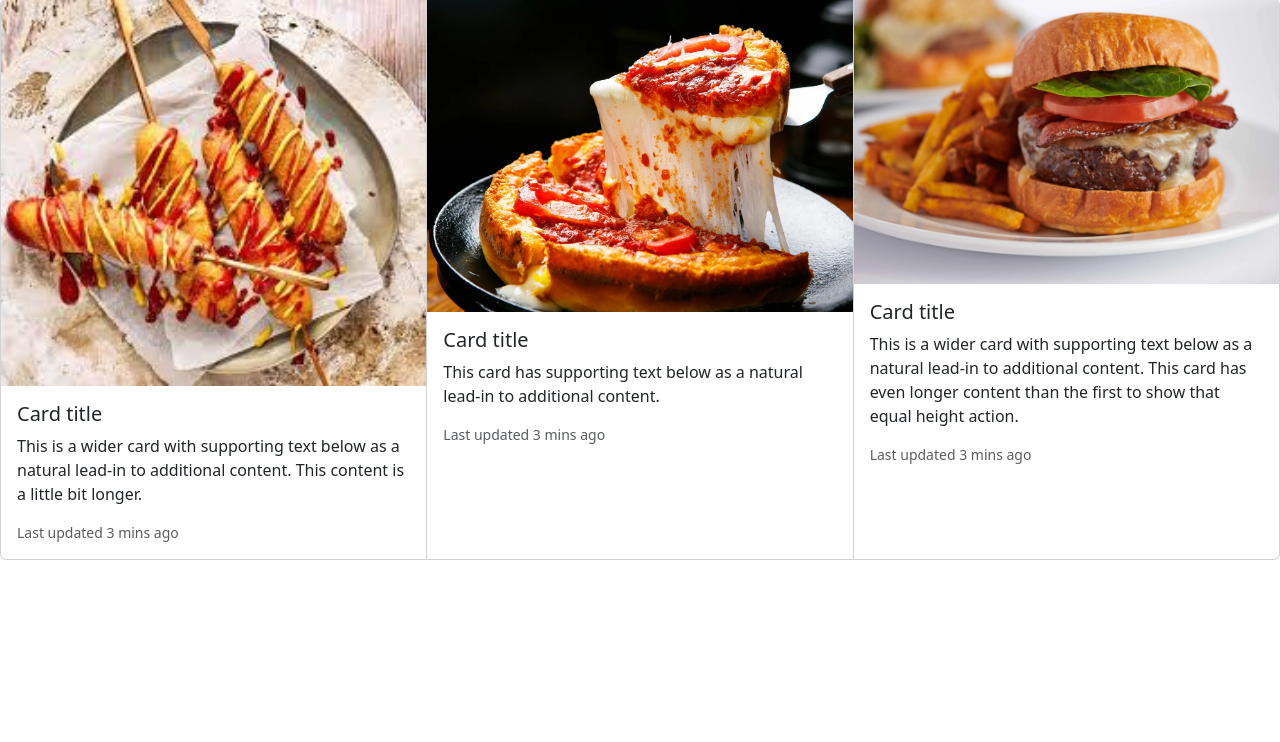
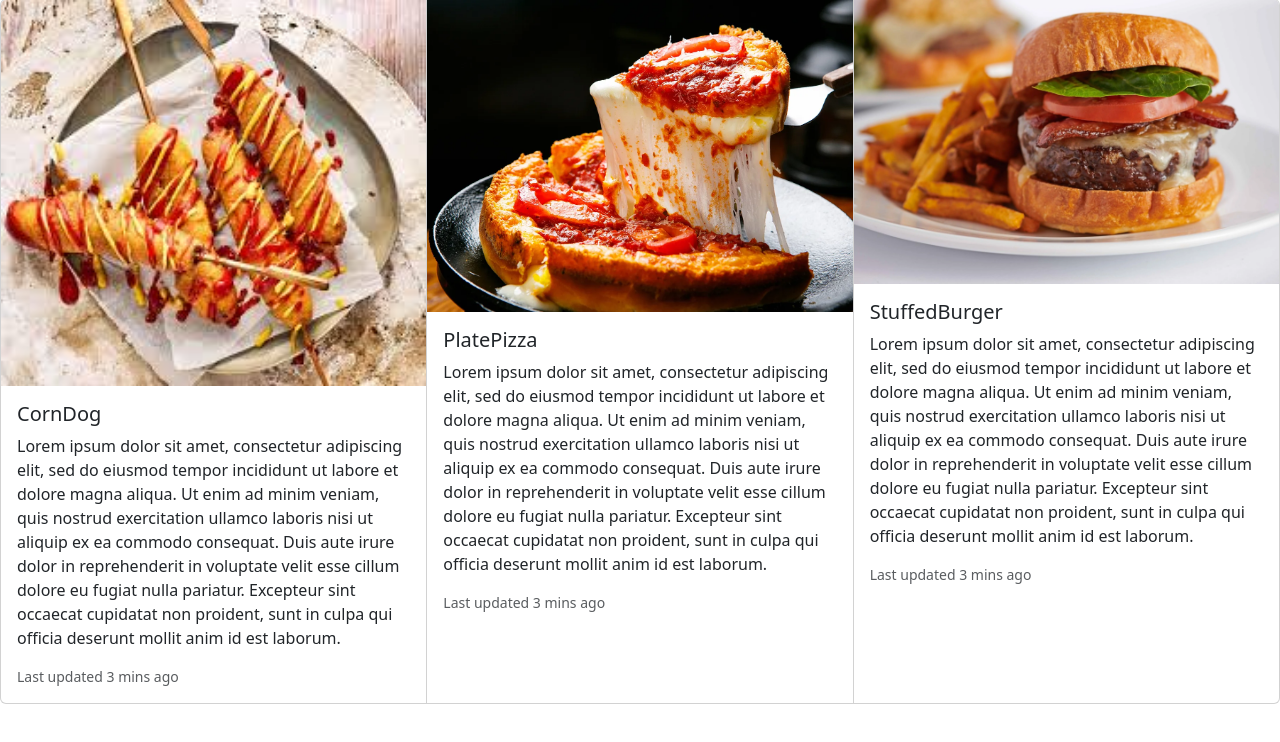
Before and after one commit to nisiw/nisi, a plain HTML site: page index.html in a window 1280 px wide. Shown: the part 837-1579 px from the top of the page. Drawn offline with nearby package versions, Linux system fonts and the light colour scheme.

Commit message:
Update index.html

```diff
--- a/index.html
+++ b/index.html
@@ -66,24 +66,24 @@
   <div class="card">
     <img src="4.jfif" class="card-img-top" alt="...">
     <div class="card-body">
-      <h5 class="card-title">Card title</h5>
-      <p class="card-text">This is a wider card with supporting text below as a natural lead-in to additional content. This content is a little bit longer.</p>
+      <h5 class="card-title">CornDog</h5>
+      <p class="card-text">Lorem ipsum dolor sit amet, consectetur adipiscing elit, sed do eiusmod tempor incididunt ut labore et dolore magna aliqua. Ut enim ad minim veniam, quis nostrud exercitation ullamco laboris nisi ut aliquip ex ea commodo consequat. Duis aute irure dolor in reprehenderit in voluptate velit esse cillum dolore eu fugiat nulla pariatur. Excepteur sint occaecat cupidatat non proident, sunt in culpa qui officia deserunt mollit anim id est laborum.</p>
       <p class="card-text"><small class="text-body-secondary">Last updated 3 mins ago</small></p>
     </div>
   </div>
   <div class="card">
     <img src="5.webp" class="card-img-top" alt="...">
     <div class="card-body">
-      <h5 class="card-title">Card title</h5>
-      <p class="card-text">This card has supporting text below as a natural lead-in to additional content.</p>
+      <h5 class="card-title">PlatePizza</h5>
+      <p class="card-text">Lorem ipsum dolor sit amet, consectetur adipiscing elit, sed do eiusmod tempor incididunt ut labore et dolore magna aliqua. Ut enim ad minim veniam, quis nostrud exercitation ullamco laboris nisi ut aliquip ex ea commodo consequat. Duis aute irure dolor in reprehenderit in voluptate velit esse cillum dolore eu fugiat nulla pariatur. Excepteur sint occaecat cupidatat non proident, sunt in culpa qui officia deserunt mollit anim id est laborum.</p>
       <p class="card-text"><small class="text-body-secondary">Last updated 3 mins ago</small></p>
     </div>
   </div>
   <div class="card">
     <img src="6.webp" class="card-img-top" alt="...">
     <div class="card-body">
-      <h5 class="card-title">Card title</h5>
-      <p class="card-text">This is a wider card with supporting text below as a natural lead-in to additional content. This card has even longer content than the first to show that equal height action.</p>
+      <h5 class="card-title">StuffedBurger</h5>
+      <p class="card-text">Lorem ipsum dolor sit amet, consectetur adipiscing elit, sed do eiusmod tempor incididunt ut labore et dolore magna aliqua. Ut enim ad minim veniam, quis nostrud exercitation ullamco laboris nisi ut aliquip ex ea commodo consequat. Duis aute irure dolor in reprehenderit in voluptate velit esse cillum dolore eu fugiat nulla pariatur. Excepteur sint occaecat cupidatat non proident, sunt in culpa qui officia deserunt mollit anim id est laborum.</p>
       <p class="card-text"><small class="text-body-secondary">Last updated 3 mins ago</small></p>
     </div>
   </div>
```
